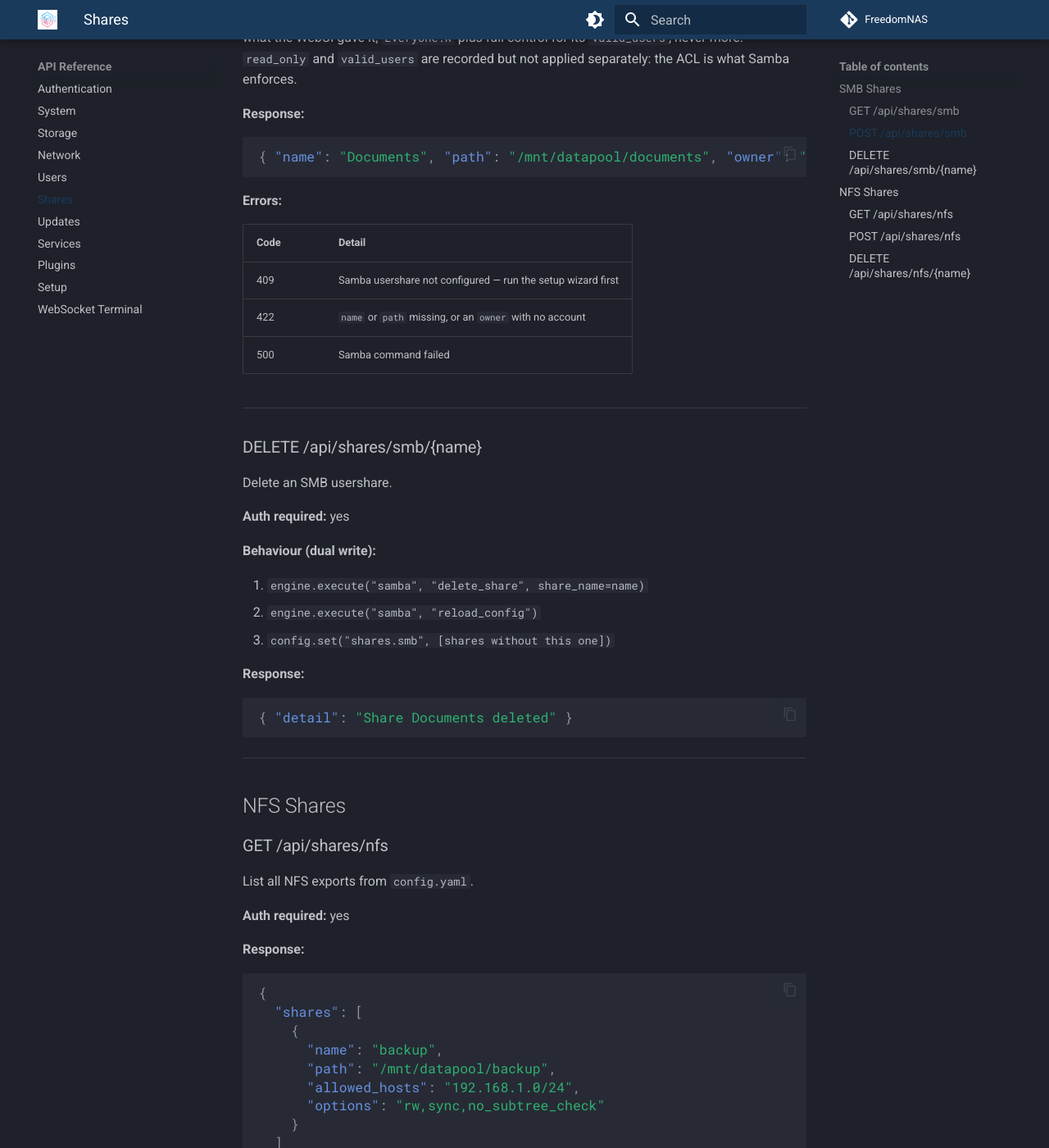
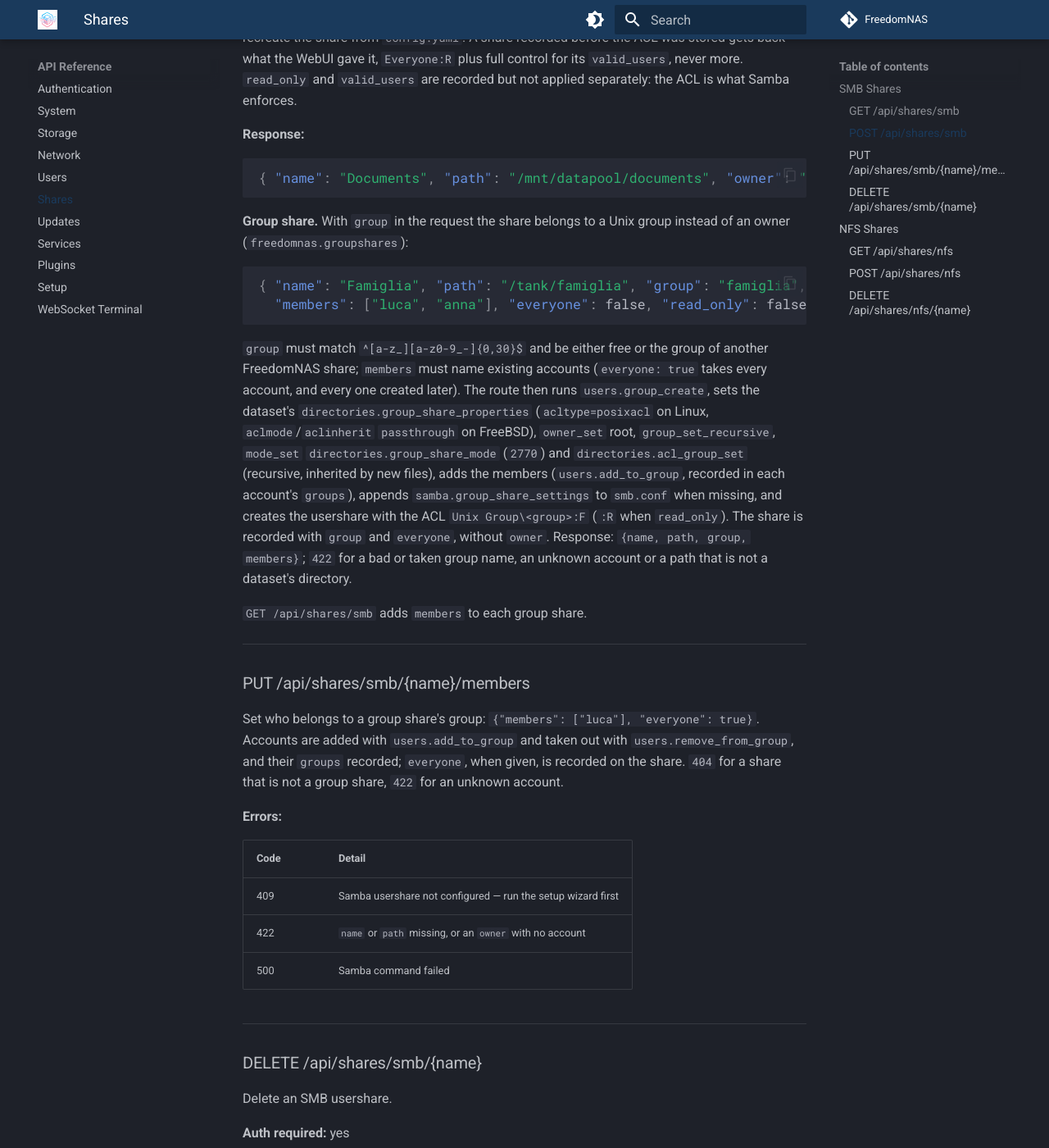
Before and after one commit to FreedomNAS/freedomnas-docs, an MkDocs documentation site: the page built from docs/api/shares.md, in a window 1280 px wide and 1400 px high, scrolled down 1869 px. Shown: the whole window at 82% size. Built offline with MkDocs 1.6.1 and Material for MkDocs 9.7.7, drawn with Linux system fonts in a browser that asks for light colours; some of the changed text lies outside the part shown.

Commit message:
Document group shares

````diff
--- a/docs/api/shares.md
+++ b/docs/api/shares.md
@@ -60,7 +60,7 @@ matching when the hostname changes.
 directory a dataset of a data pool mounts on, it is given to the owner —
 `directories.owner_set`, `directories.group_set` to the edition's group for
 it (the owner's own on Linux, `wheel` on FreeBSD), then
-`directories.mode_set` `0700` — exactly as
+`directories.mode_set` `00700` (which also clears a setgid bit left by a group share) — exactly as
 `POST /api/storage/datasets` does. With no `owner` in the request, a
 directory that already belongs to an account keeps it (a share the
 administrator makes of a dataset given to someone else does not take it
@@ -88,6 +88,41 @@ Samba enforces.
 { "name": "Documents", "path": "/mnt/datapool/documents", "owner": "anna" }
 ```
 
+**Group share.** With `group` in the request the share belongs to a Unix
+group instead of an owner (`freedomnas.groupshares`):
+
+```json
+{ "name": "Famiglia", "path": "/tank/famiglia", "group": "famiglia",
+  "members": ["luca", "anna"], "everyone": false, "read_only": false }
+```
+
+`group` must match `^[a-z_][a-z0-9_-]{0,30}$` and be either free or the
+group of another FreedomNAS share; `members` must name existing accounts
+(`everyone: true` takes every account, and every one created later). The
+route then runs `users.group_create`, sets the dataset's
+`directories.group_share_properties` (`acltype=posixacl` on Linux,
+`aclmode`/`aclinherit` `passthrough` on FreeBSD), `owner_set` root,
+`group_set_recursive`, `mode_set` `directories.group_share_mode` (`2770`) and
+`directories.acl_group_set` (recursive, inherited by new files), adds the
+members (`users.add_to_group`, recorded in each account's `groups`), appends
+`samba.group_share_settings` to `smb.conf` when missing, and creates the
+usershare with the ACL `Unix Group\<group>:F` (`:R` when `read_only`). The
+share is recorded with `group` and `everyone`, without `owner`. Response:
+`{name, path, group, members}`; `422` for a bad or taken group name, an
+unknown account or a path that is not a dataset's directory.
+
+`GET /api/shares/smb` adds `members` to each group share.
+
+---
+
+### PUT /api/shares/smb/{name}/members
+
+Set who belongs to a group share's group: `{"members": ["luca"], "everyone": true}`.
+Accounts are added with `users.add_to_group` and taken out with
+`users.remove_from_group`, and their `groups` recorded; `everyone`, when
+given, is recorded on the share. `404` for a share that is not a group share,
+`422` for an unknown account.
+
 **Errors:**
 
 | Code | Detail |
@@ -109,6 +144,9 @@ Delete an SMB usershare.
 1. `engine.execute("samba", "delete_share", share_name=name)`
 2. `engine.execute("samba", "reload_config")`
 3. `config.set("shares.smb", [shares without this one])`
+4. For a group share: `directories.acl_group_remove`, `group_set_recursive`
+   to root's group, `mode_set` `00700`, and `users.group_delete` when no
+   other share uses the group (its name leaves every account's `groups`)
 
 **Response:**
 
````
Also changed, not shown: docs/architecture/reconciler.md (+7 -5 lines), docs/profiles/os-profiles.md (+11 -0 lines), docs/user-guide/shares.md (+33 -1 lines).
